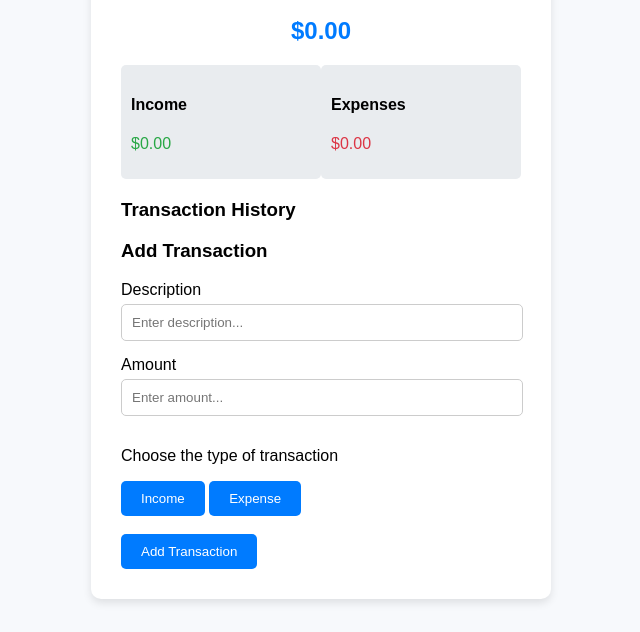
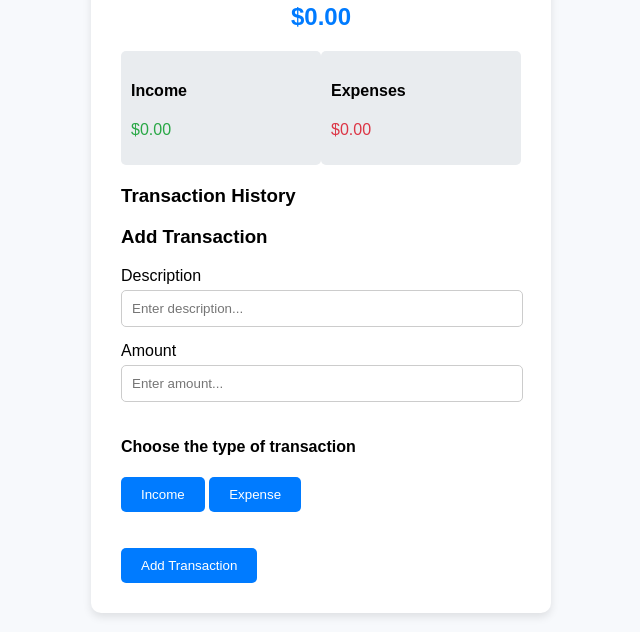
Before and after one commit to Neeraja-Garaga/BudgetTracker, a plain HTML site: page index.html in a window 1280 px wide. Shown: the part 168-800 px from the top of the page, without its empty margins (319-959 px from the left). Drawn offline with Linux system fonts and the light colour scheme.

Commit message:
Update index.html

```diff
--- a/index.html
+++ b/index.html
@@ -36,10 +36,10 @@
       <label for="amount">Amount </label>
 
       <input type="number" id="amount" placeholder="Enter amount..." required />
-      <p>Choose the type of transaction</p>
+      <h4>Choose the type of transaction</h4>
 <button onclick="setTransactionType('income')">Income</button>
   <button onclick="setTransactionType('expense')">Expense</button><br><br>
-      <button type="submit">Add Transaction</button>
+     <br> <button type="submit">Add Transaction</button>
 
     </form>  </div>
 
```
